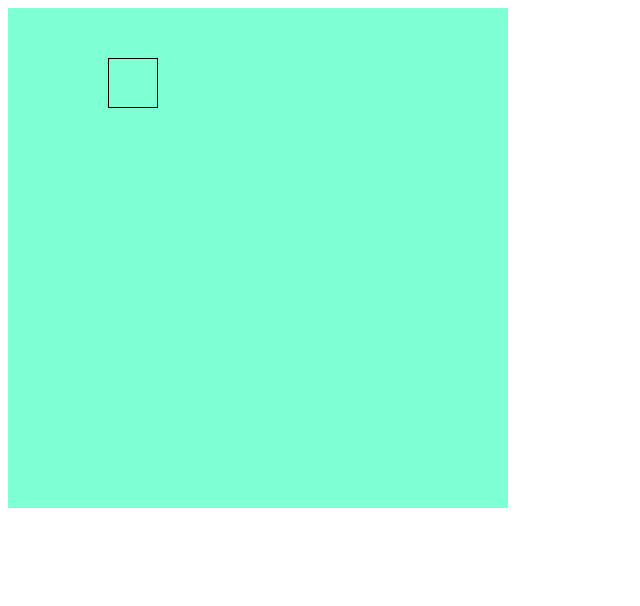
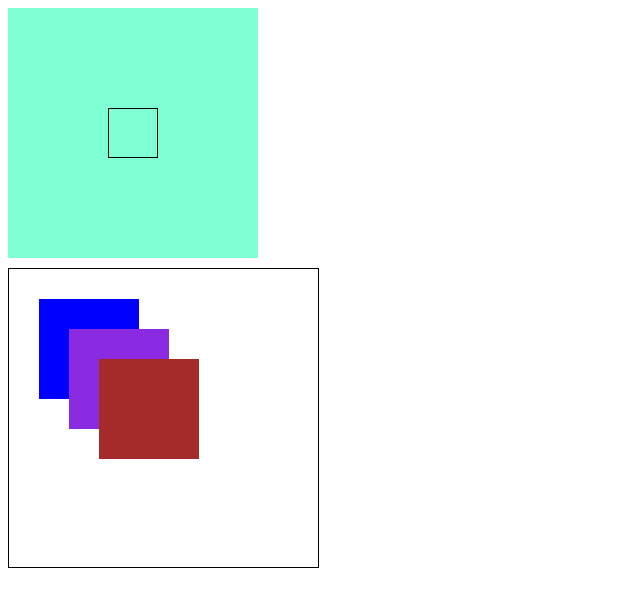
Before and after one commit to DeeBeeUA/project, a plain HTML site: page reletive_absolute.html in a window 1280 px wide. Shown: the whole page, without its empty margins (0-640 px from the left). Drawn offline with Linux system fonts and the light colour scheme.

Commit message:
z-index-test

```diff
--- a/css/reletive_absolute.css
+++ b/css/reletive_absolute.css
@@ -4,8 +4,8 @@
 
 .reletive {
     position: relative;
-    width: 500px;
-    height: 500px;
+    width: 250px;
+    height: 250px;
     background-color: aquamarine;
 }
 
@@ -14,6 +14,42 @@
     width: 50px;
     height: 50px;
     border: 1px solid black;
-    top: 50px;
+    top: 100px;
     left: 100px;
 }
+
+.exemple {
+    position: relative;
+    margin-top: 10px;
+    border: 1px solid black;
+    width: 311px;
+    height: 300px;
+}
+
+.box {
+    display: inline-block;
+    width: 100px;
+    height: 100px;
+    position: absolute;
+
+
+}
+
+.box0 {
+    background-color:blue;
+    margin: 30px;
+    z-index: 1;
+}
+
+.box1 {
+    background-color:blueviolet;
+    margin: 60px;
+    z-index: 2;
+
+}
+
+.box2 {
+    background-color:brown;
+    margin: 90px;
+    z-index: 3;
+}
--- a/reletive_absolute.html
+++ b/reletive_absolute.html
@@ -13,5 +13,11 @@
      <div class="reletive">
          <div class="absolute"></div>
      </div>
+
+     <div class="exemple">
+        <div class="box box0"></div>
+        <div class="box box1"></div>
+        <div class="box box2"></div>
+     </div>
 </body>
 </html>
```
Also changed, not shown: index.html (+0 -3 lines).
